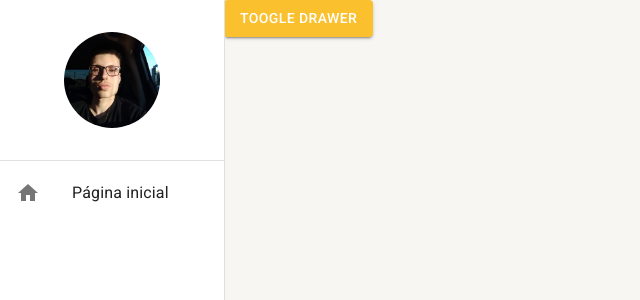
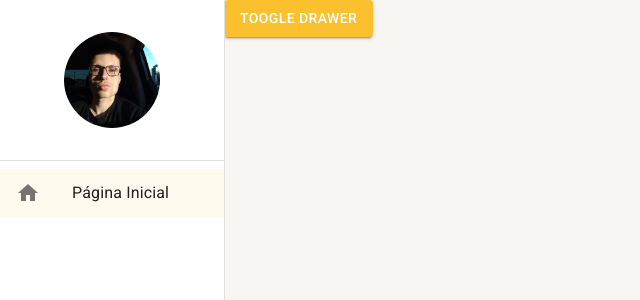
Before and after one commit to GustavoRV04/front_fs, a React (Create React App) app: page /pagina-inicial in a window 1280 px wide. Shown: the top 300 px of the page, without its empty margins (0-640 px from the left). Built offline with nearby package versions, Linux system fonts and the light colour scheme.

Commit message:
DrawerUpdate

```diff
--- a/src/routes/index.tsx
+++ b/src/routes/index.tsx
@@ -2,9 +2,20 @@ import { Button } from "@mui/material";
 
 import { Routes, Route, Navigate } from "react-router-dom";
 import { useDrawerContext } from "../shared/contexts";
+import { useEffect } from "react";
 
 export const AppRoutes = () => {
-    const { toggleDrawerOpen } = useDrawerContext();
+    const { toggleDrawerOpen, setDrawerOptions } = useDrawerContext();
+
+    useEffect(() => {
+        setDrawerOptions([
+            {
+                icon: 'home',
+                path: '/pagina-inicial',
+                label: 'Página Inicial',
+            },
+        ]);
+    }, []);
 
     return (
         <Routes>
--- a/src/shared/components/menu-lateral/MenuLateral.tsx
+++ b/src/shared/components/menu-lateral/MenuLateral.tsx
@@ -2,17 +2,50 @@
 import { Avatar, useMediaQuery, Divider, Drawer, Icon, List, ListItemButton, ListItemIcon, ListItemText, useTheme } from '@mui/material';
 import { Box } from '@mui/system';
 import { useDrawerContext } from '../../contexts';
+import React from 'react';
+import { on } from 'events';
+import { useMatch, useNavigate, useResolvedPath } from 'react-router-dom';
+
+interface IListItemLinkProps {
+    to: string;
+    label: string;
+    icon: string;
+    onClick: (() => void) | undefined;
+}
+
+
+const ListItemLink: React.FC<IListItemLinkProps> = ({to, icon, label, onClick}) => {
+
+    const navigate = useNavigate();
+
+    const resolvedPath = useResolvedPath(to);
+    const match = useMatch({ path: resolvedPath.pathname, end: false });
+
+    const handleClick = () => {
+        navigate(to);
+        onClick?.();
+    };
+
+    return (
+        <ListItemButton selected={!!match} onClick={handleClick}>
+                <ListItemIcon>
+                    <Icon>{icon}</Icon>
+                </ListItemIcon>
+            <ListItemText primary={label}/>
+        </ListItemButton>
+    );
+};
+
 
 interface IMenuLateralProps {
     children: React.ReactNode;
 }
 
-
 export const MenuLateral: React.FC<IMenuLateralProps> = ({ children }) => {
     const theme = useTheme();
     const smDown = useMediaQuery(theme.breakpoints.down('sm'));
 
-    const { isDrawerOpen, toggleDrawerOpen } = useDrawerContext();
+    const { isDrawerOpen, toggleDrawerOpen, drawerOptions } = useDrawerContext();
 
     return (
         <>
@@ -27,18 +60,17 @@ export const MenuLateral: React.FC<IMenuLateralProps> = ({ children }) => {
 
                     <Box flex={1}>
                         <List component="nav">
-                            <ListItemButton>
-                                <ListItemIcon>
-                                    <Icon>home</Icon>
-                                </ListItemIcon>
-                                <ListItemText primary="Página inicial"/>
-
-                            </ListItemButton>
-
+                            {drawerOptions.map(drawerOption => (
+                            <ListItemLink
+                            key={drawerOption.path}
+                            icon={drawerOption.icon}
+                            label={drawerOption.label}
+                            to={drawerOption.path}
+                            onClick={smDown ? toggleDrawerOpen : undefined}
+                            />
+                            ))}
                         </List>
-
                     </Box>
-
                 </Box>
             </Drawer>
 
--- a/src/shared/contexts/DrawerContext.tsx
+++ b/src/shared/contexts/DrawerContext.tsx
@@ -1,9 +1,17 @@
 import { createContext, useCallback, useState, useContext } from "react";
+
+interface IDrawerOption {
+    icon: string;
+    label: string;
+    path: string;
+}
 
 
 interface IDrawerContextData {
     isDrawerOpen: boolean;
+    drawerOptions: IDrawerOption[];
     toggleDrawerOpen: () => void;
+    setDrawerOptions(newDrawerOptins: IDrawerOption[]): void;
 }
 
 const DrawerContext = createContext({} as IDrawerContextData);
@@ -18,14 +26,19 @@ interface IAppDrawerProviderProps {
 
 export const DrawerProvider: React.FC<IAppDrawerProviderProps> = ({ children }) => {
     const [isDrawerOpen, setIsDrawerOpen] = useState(false);
+    const [drawerOptions, setDrawerOptions] = useState<IDrawerOption[]>([]);
 
     const toggleDrawerOpen = useCallback(() => {
         setIsDrawerOpen(oldDrawerOpen => !oldDrawerOpen);
     }, []);
 
+    const handleSetDrawerOptions = useCallback((newDrawerOptins: IDrawerOption[]) => {
+        setDrawerOptions(newDrawerOptins);
+    }, []);
+
 
     return (
-    <DrawerContext.Provider value={{ isDrawerOpen, toggleDrawerOpen}}>
+    <DrawerContext.Provider value={{ isDrawerOpen, drawerOptions, toggleDrawerOpen, setDrawerOptions: handleSetDrawerOptions }}>
                 {children}
     </DrawerContext.Provider>
     );
```
